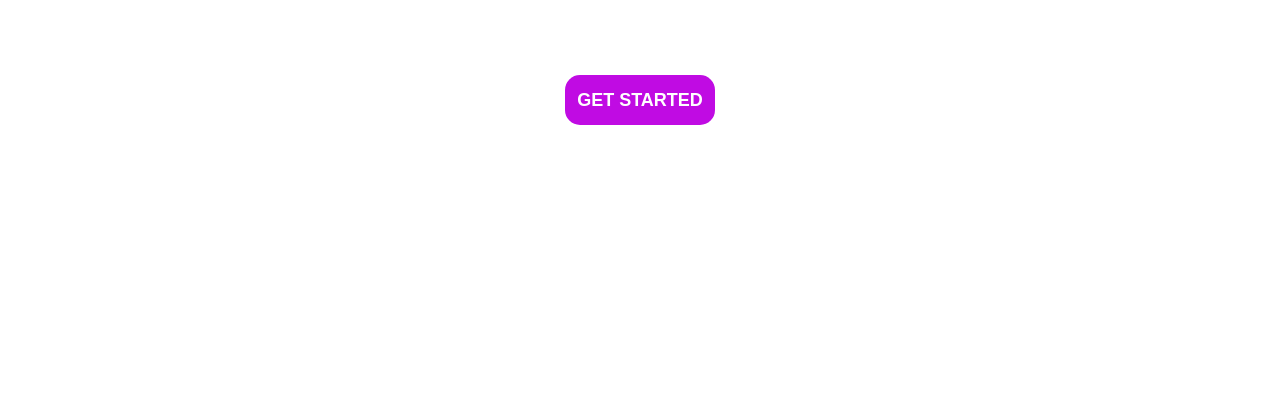
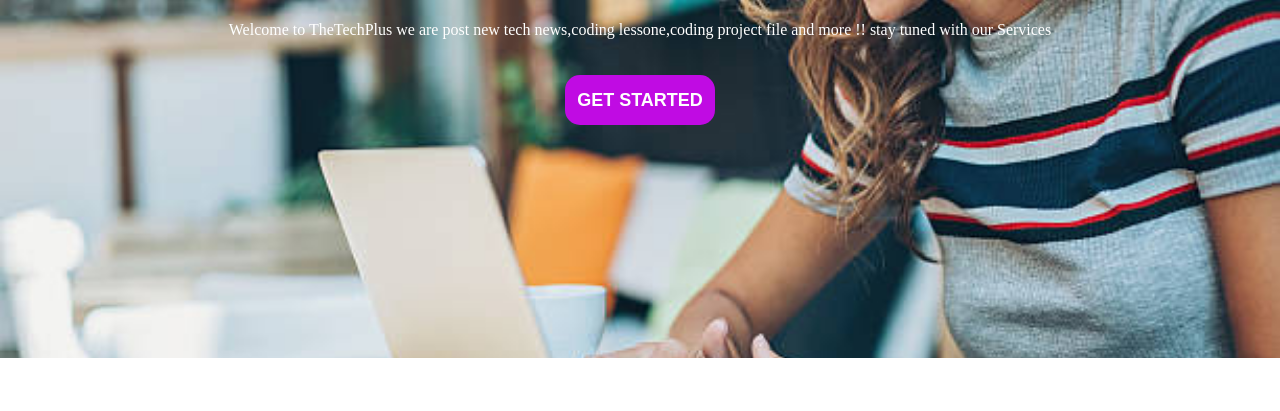
Before and after one commit to CRAWL001/THE_TECHPLUS, a plain HTML site: page index.html in a window 1280 px wide. Shown: the part 122-533 px from the top of the page. Drawn offline with Linux system fonts and the light colour scheme; a script that the page names is missing.

Commit message:
Update index.css

```diff
--- a/index.css
+++ b/index.css
@@ -6,7 +6,7 @@
   box-sizing: border-box;
 }
 .hero-banner {
-  background-image: url('THE THECHPLUSES.jpg');
+  background-image: url('new picture.jpeg');
   background-size: cover; /* Adjusts the size of the background image */
   background-position: center; /* Positions the background image */
   height: 400px; /* Adjust the height of your hero banner */
```
